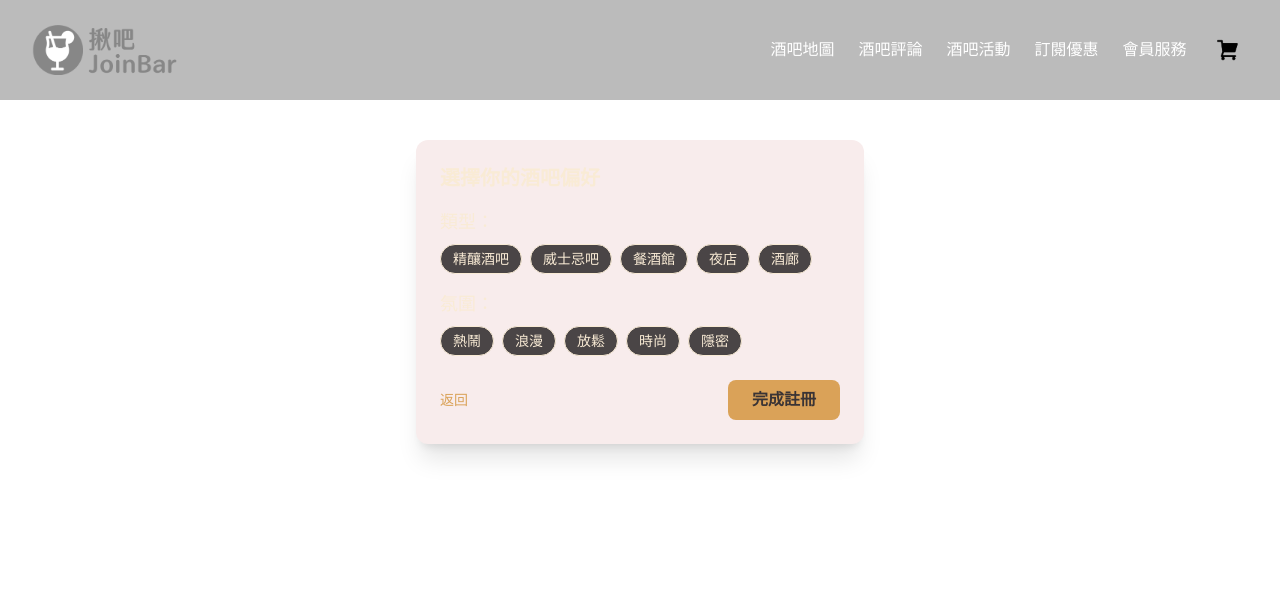
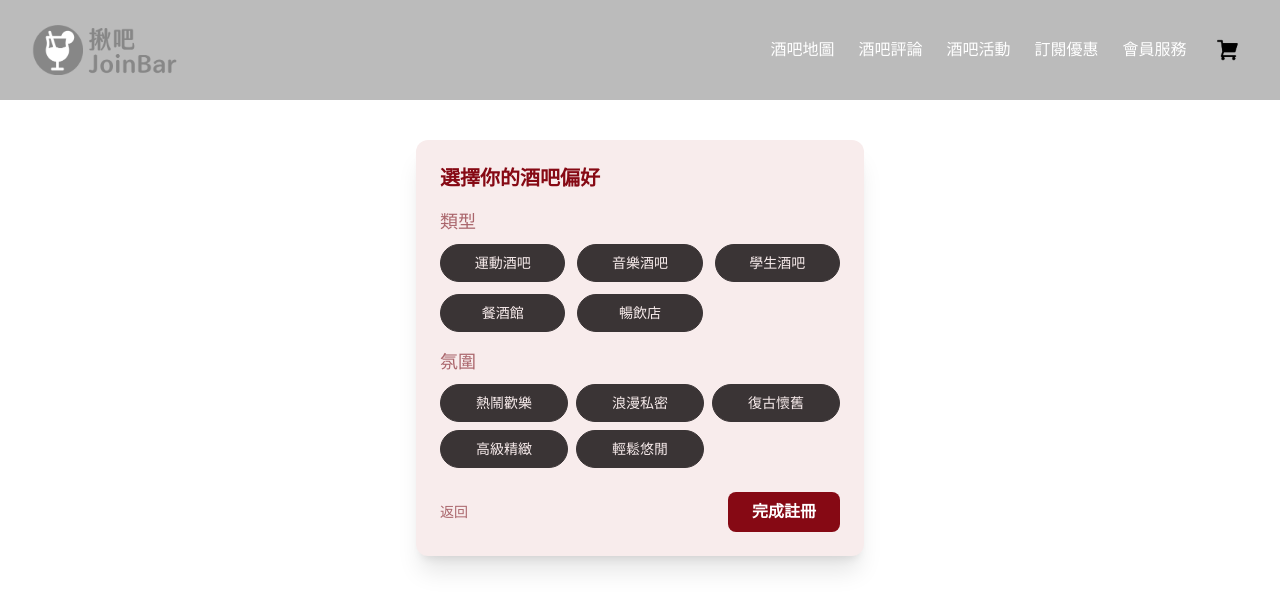
Before and after one commit to JoinBar-project/joinbar-frontend, a Vue app: page /register in a window 1280 px wide. Both pictures are taken after a click on the button "下一步". Shown: the top 610 px of the page. Built offline with nearby package versions, Linux system fonts and the light colour scheme.

Commit message:
style: text color and button color changed

```diff
--- a/src/views/member/auth/Register.vue
+++ b/src/views/member/auth/Register.vue
@@ -5,14 +5,11 @@
       <div :key="step">
         <!-- Step 1: 註冊表單 -->
         <div v-if="step === 1" class="space-y-4">
-          <h2 class="text-xl font-semibold mb-4">建立帳號</h2>
+          <h2 class="text-xl font-semibold mb-4 text-[#860914]">建立帳號</h2>
           <div v-for="(field, index) in registerFields" :key="index" class="flex items-center border border-gray-300 rounded px-3 py-2">
             <i :class="field.icon" class="text-gray-400 mr-2"></i>
-            <input
-              :type="field.type"
-              :placeholder="field.placeholder"
-              v-model="form[field.model]"
-              class="w-full outline-none placeholder-[#f9ebd5] bg-transparent text-[#f9ebd5]"
+            <input :type="field.type" :placeholder="field.placeholder" v-model="form[field.model]"
+              class="w-full outline-none text-[#860914] placeholder-[#860914]"
             />
           </div>
 
@@ -31,46 +28,50 @@
             </button>
           </div>
 
-          <button @click="goToPreferences" class="block mx-auto mt-6 px-6 py-2 rounded-lg font-semibold bg-[#860914] text-[#ffffff] hover:bg-[#f9ebd5] hover:text-[#3A3435] hover:shadow-xl transition">
+          <button @click="goToPreferences" class="block mx-auto mt-6 px-6 py-2 rounded-lg font-semibold bg-[#860914] text-[#ffffff] hover:bg-[#aa666c] hover:text-[#3A3435] hover:shadow-xl transition">
             下一步
           </button>
         </div>
 
         <!-- Step 2: 偏好選擇 -->
         <div v-else class="space-y-4">
-          <h2 class="text-xl font-semibold mb-4">選擇你的酒吧偏好</h2>
+          <h2 class="text-xl font-semibold mb-4 text-[#860914]">選擇你的酒吧偏好</h2>
 
           <div>
-            <h3 class="text-lg font-medium mb-2">類型：</h3>
-            <div class="flex flex-wrap gap-2">
-              <button
-                v-for="type in barTypes"
-                :key="type"
+            <h3 class="text-lg font-medium mb-2 text-[#aa666c]">類型</h3>
+            <div class="grid grid-cols-3 grid-rows-2 gap-3 ">
+              <button v-for="type in barTypes" :key="type"
                 @click="toggleSelection(form.preferences.types, type)"
-                :class="selectedClass(form.preferences.types.includes(type))">
+                :class="['text-sm py-2 rounded-full border transition duration-200',
+                form.preferences.types.includes(type)
+                ? 'bg-[#860914] text-white border-[#860914]'
+                : 'bg-[#3A3435] text-[#f8ecec] border-[#3A3435]']">
                 {{ type }}
               </button>
             </div>
           </div>
 
           <div>
-            <h3 class="text-lg font-medium mb-2">氛圍：</h3>
-            <div class="flex flex-wrap gap-2">
+            <h3 class="text-lg font-medium mb-2 text-[#aa666c]">氛圍</h3>
+            <div class="grid grid-cols-3 grid-rows-2 gap-2">
               <button
                 v-for="mood in barMoods"
                 :key="mood"
                 @click="toggleSelection(form.preferences.moods, mood)"
-                :class="selectedClass(form.preferences.moods.includes(mood))">
+                :class="['text-sm py-2 rounded-full border transition duration-200',
+                form.preferences.types.includes(type)
+                ? 'bg-[#860914] text-white border-[#860914]'
+                : 'bg-[#3A3435] text-[#f8ecec] border-[#3A3435]']">
                 {{ mood }}
               </button>
             </div>
           </div>
 
           <div class="flex justify-between mt-6">
-            <button @click="step = 1" class="text-sm text-[#daa258]">返回</button>
+            <button @click="step = 1" class="text-sm text-[#aa666c]">返回</button>
             <button
               @click="submitRegistration"
-              class="px-6 py-2 rounded-lg font-semibold bg-[#daa258] text-[#3A3435] hover:bg-[#f9ebd5] hover:text-[#3A3435] hover:shadow-xl transition">
+              class="px-6 py-2 rounded-lg font-semibold bg-[#860914] text-[#ffffff] hover:bg-[#aa666c] hover:text-[#3A3435] hover:shadow-xl transition">
               完成註冊
             </button>
           </div>
@@ -105,8 +106,8 @@ const registerFields = [
   { model: 'birthday', placeholder: '生日', icon: 'fa-solid fa-cake-candles', type: 'date' },
 ]
 
-const barTypes = ['精釀酒吧', '威士忌吧', '餐酒館', '夜店', '酒廊']
-const barMoods = ['熱鬧', '浪漫', '放鬆', '時尚', '隱密']
+const barTypes = ['運動酒吧', '音樂酒吧', '學生酒吧', '餐酒館', '暢飲店']
+const barMoods = ['熱鬧歡樂', '浪漫私密', '復古懷舊', '高級精緻', '輕鬆悠閒']
 
 const goToPreferences = () => {
   step.value = 2
```
